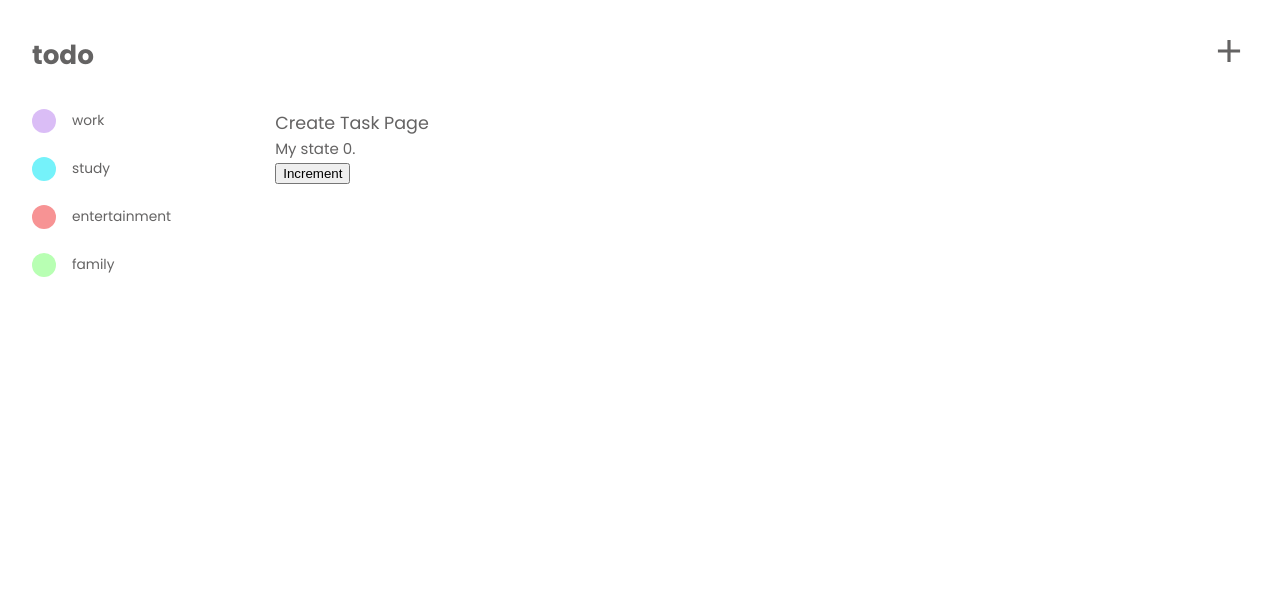
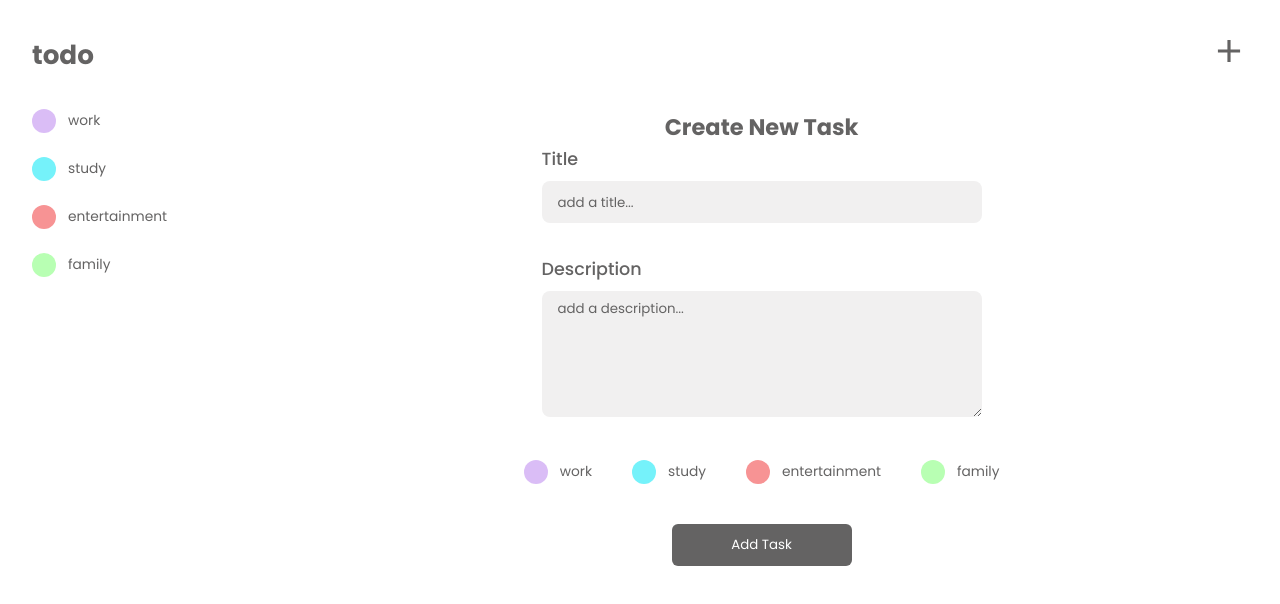
Before and after one commit to prodbyola/vue-todo, a Vue app: page /create-task in a window 1280 px wide. Shown: the top 604 px of the page. Built offline with nearby package versions, Linux system fonts and the light colour scheme.

Commit message:
Created New Task Form

```diff
--- a/src/assets/main.css
+++ b/src/assets/main.css
@@ -8,7 +8,9 @@
   font-weight: normal;
 }
 
-body {
+body,
+button,
+::placeholder {
   font-family: 'Poppins', sans-serif;
   color: rgb(100, 99, 99);
 }
--- a/src/components/TodoCategory.vue
+++ b/src/components/TodoCategory.vue
@@ -15,7 +15,7 @@ defineProps<{
 <style lang="scss" scoped>
 .app_category {
   display: flex;
-  column-gap: 16px;
+  column-gap: 12px;
   align-items: center;
   cursor: pointer;
 
--- /dev/null
+++ b/src/components/common/AppButton.vue
@@ -0,0 +1,22 @@
+<template>
+  <button>
+    {{ text }}
+  </button>
+</template>
+<script setup lang="ts">
+defineProps<{
+  text: string
+}>()
+</script>
+<style lang="scss" scoped>
+button {
+  border: none;
+  outline: none;
+  color: white;
+  background-color: rgb(100, 99, 99);
+  height: 42px;
+  width: 100%;
+  border-radius: 6px;
+  cursor: pointer;
+}
+</style>
--- a/src/components/common/AppSidebar.vue
+++ b/src/components/common/AppSidebar.vue
@@ -9,14 +9,8 @@
   </div>
 </template>
 <script setup lang="ts">
+import { categories } from '@/shared'
 import TodoCategory from '../TodoCategory.vue'
-
-const categories = [
-  { title: 'work', color: 'rgba(137, 43, 226, 0.308)' },
-  { title: 'study', color: 'rgb(117, 242, 250)' },
-  { title: 'entertainment', color: 'rgb(247, 147, 148)' },
-  { title: 'family', color: 'rgb(184, 255, 179)' }
-]
 </script>
 <style>
 .app_sidebar {
--- /dev/null
+++ b/src/components/common/InputField.vue
@@ -0,0 +1,45 @@
+<template>
+  <div class="app_field">
+    <h3 class="field_label">{{ label }}</h3>
+    <textarea v-if="type === 'textarea'" v-model="model" :placeholder="placeholder"></textarea>
+    <input v-else :type="type" v-model="model" :placeholder="placeholder" />
+  </div>
+</template>
+<script setup lang="ts">
+defineProps<{
+  label: string
+  type?: string
+  placeholder?: string
+}>()
+
+const model = defineModel({ type: String })
+</script>
+<style lang="scss" scoped>
+.app_field {
+  width: 100%;
+  margin-bottom: 32px;
+
+  .field_label {
+    font-weight: 500;
+    margin-bottom: 8px;
+  }
+
+  input {
+    height: 42px;
+  }
+
+  textarea {
+    height: 126px;
+  }
+
+  input,
+  textarea {
+    width: 100%;
+    outline: none;
+    border: none;
+    background-color: rgb(241, 240, 240);
+    border-radius: 8px;
+    padding: 8px 16px;
+  }
+}
+</style>
--- /dev/null
+++ b/src/shared.ts
@@ -0,0 +1,13 @@
+export const categories = [
+    { title: 'work', color: 'rgba(137, 43, 226, 0.308)' },
+    { title: 'study', color: 'rgb(117, 242, 250)' },
+    { title: 'entertainment', color: 'rgb(247, 147, 148)' },
+    { title: 'family', color: 'rgb(184, 255, 179)' }
+]
+
+export type TaskType = {
+    title: string
+    description: string
+    done: boolean
+    tags: string[]
+}
--- a/src/views/CreateTaskView.vue
+++ b/src/views/CreateTaskView.vue
@@ -1,15 +1,141 @@
 <template>
-  <h3>Create Task Page</h3>
-  <p>My state {{ count }}.</p>
-  <button @click="increment">Increment</button>
+  <div class="create_task">
+    <div class="create_task__form">
+      <h2 class="form_title">Create New Task</h2>
+      <InputField label="Title" v-model="newTask.title" placeholder="add a title..." />
+      <InputField
+        label="Description"
+        v-model="newTask.description"
+        placeholder="add a description..."
+        type="textarea"
+      />
+      <div class="tag_list">
+        <TodoCategory
+          v-for="(cat, index) in categories"
+          :key="index"
+          :title="cat.title"
+          :color="cat.color"
+          class="task_tag"
+          :class="{
+            active: newTask.tags.includes(cat.title)
+          }"
+          @click="() => toggleTag(cat.title)"
+        />
+      </div>
+      <AppButton @click="addTask" class="action_btn" text="Add Task" />
+      <!-- <div class="action"></div> -->
+
+      <div v-if="tasks.length" class="task_list">
+        <div v-for="(task, index) in tasks" :key="index" class="task_card">
+          <p>{{ task.title }}</p>
+          <p @click="deleteTask(index)" class="del">Delete</p>
+        </div>
+      </div>
+    </div>
+  </div>
 </template>
 
 <script setup lang="ts">
-import { ref } from 'vue'
+import { reactive } from 'vue'
+import type { TaskType } from '@/shared'
+import { categories } from '@/shared'
 
-let count = ref(0)
-const increment = () => {
-  count.value++
-  console.log(count)
+import InputField from '@/components/common/InputField.vue'
+import TodoCategory from '@/components/TodoCategory.vue'
+import AppButton from '@/components/common/AppButton.vue'
+
+const defaultTask: TaskType = {
+  title: '',
+  description: '',
+  done: false,
+  tags: []
+}
+
+let newTask = reactive(structuredClone(defaultTask))
+
+const tasks = reactive<TaskType[]>([])
+
+const isEmpty = (v: string) => v.length === 0
+
+const addTask = () => {
+  // validate input
+  if (isEmpty(newTask.title) || isEmpty(newTask.description)) {
+    return
+  }
+
+  tasks.splice(0, 0, newTask)
+  newTask = reactive(structuredClone(defaultTask))
+}
+
+const deleteTask = (i: number) => tasks.splice(i, 1)
+
+const toggleTag = (tag: string) => {
+  const f = newTask.tags.find((t) => tag === t)
+  if (f) {
+    const i = newTask.tags.indexOf(f)
+    newTask.tags.splice(i, 1)
+  } else {
+    newTask.tags.push(tag)
+  }
 }
 </script>
+<style lang="scss" scoped>
+.create_task {
+  width: 100%;
+  display: flex;
+  align-items: center;
+  justify-content: center;
+
+  .create_task__form {
+    width: 50%;
+    display: inline-flex;
+    flex-direction: column;
+    align-items: center;
+    max-width: 440px;
+
+    .form_title {
+      font-weight: bold;
+    }
+
+    .tag_list {
+      display: inline-flex;
+      column-gap: 24px;
+
+      .task_tag {
+        padding: 4px 8px;
+      }
+
+      .task_tag.active {
+        background-color: rgb(218, 218, 218);
+        border-radius: 4px;
+      }
+    }
+
+    .action_btn {
+      margin-top: 36px;
+      float: right;
+      width: 180px;
+    }
+
+    .task_list {
+      width: 100%;
+      margin-top: 32px;
+
+      .task_card {
+        display: inline-flex;
+        width: 100%;
+        padding: 16px 12px;
+        border-bottom: 1px solid rgb(201, 201, 201);
+        justify-content: space-between;
+        align-items: center;
+
+        .del {
+          color: red;
+          font-size: 0.86rem;
+          cursor: pointer;
+        }
+      }
+    }
+  }
+}
+</style>
```
Also changed, not shown: 1 other file (tests, documents, lock files or other folders).
